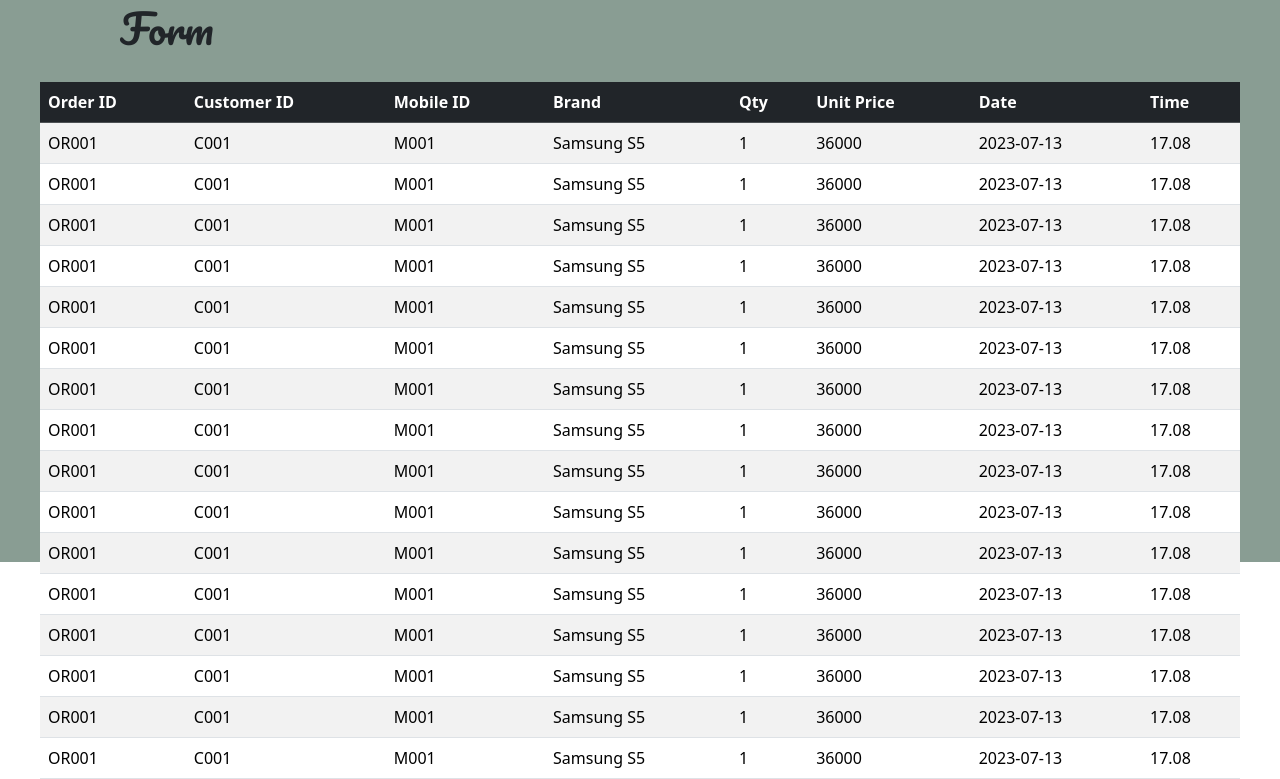
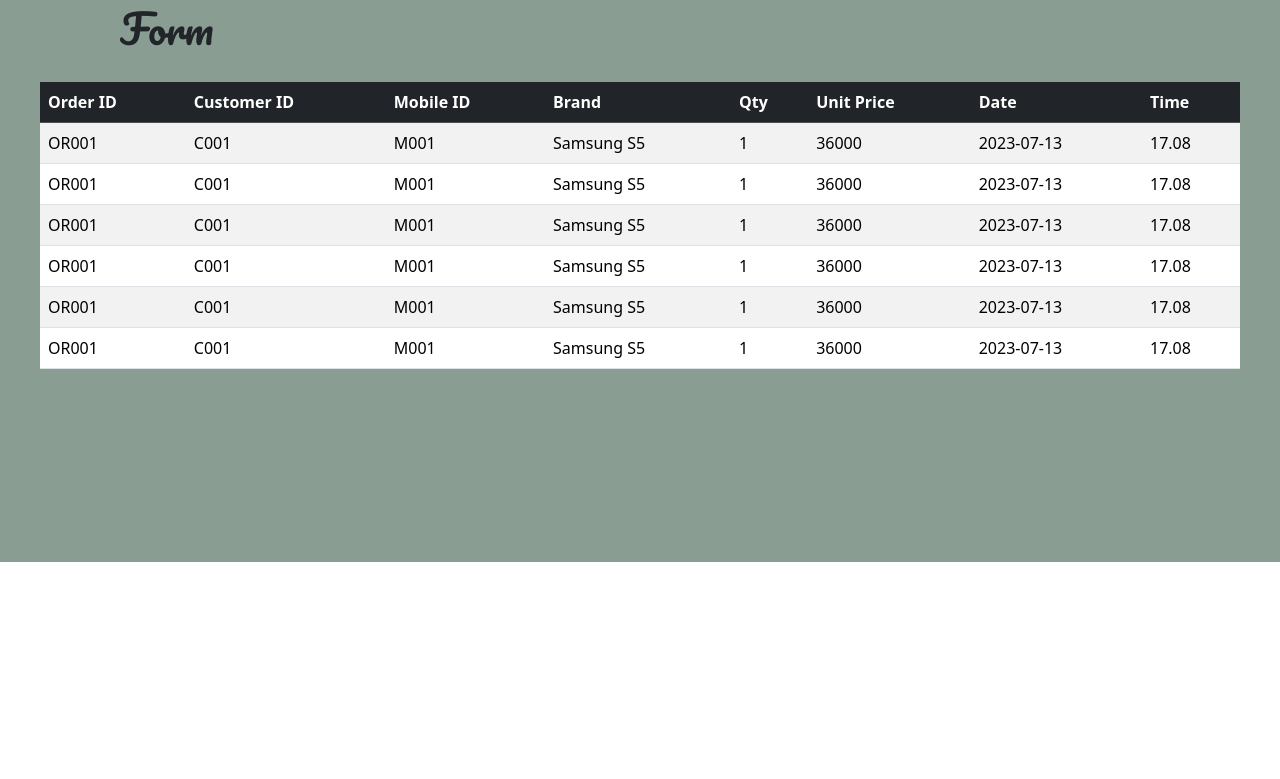
Before and after one commit to VihangaIndeewara/Mobile-Phone-Store, a React (Create React App) app in the folder frontend/: page / in a window 1280 px wide. Shown: the part 238-1017 px from the top of the page. After the commit the page ends 800 px from the top, so only its background shows below. Built offline with nearby package versions, Linux system fonts and the light colour scheme.

Commit message:
Updated Content

```diff
--- a/frontend/src/components/pages/orderDetails/OrderDetails.css
+++ b/frontend/src/components/pages/orderDetails/OrderDetails.css
@@ -1,6 +1,6 @@
-#OrderDetailsMainDiv{
+.OrderDetailsMainDiv{
     width: 100%;
-    height: 100vh;
+   height: 100vh;
     background-color: #899D93;
 }
 
--- a/frontend/src/components/pages/orderDetails/OrderDetails.jsx
+++ b/frontend/src/components/pages/orderDetails/OrderDetails.jsx
@@ -3,7 +3,7 @@
 
 export const OrderDetails=()=>{
     return(
-        <div id="OrderDetailsMainDiv">
+        <div className="OrderDetailsMainDiv">
             <Header>
                 <div id="navList">
                     <div class="collapse navbar-collapse " id="navbarNavAltMarkup">
@@ -102,107 +102,6 @@
                             <td>17.08</td>
                         </tr>
 
-                        <tr>
-                            <td scope="row">OR001</td>
-                            <td>C001</td>
-                            <td>M001</td>
-                            <td>Samsung S5</td>
-                            <td>1</td>
-                            <td>36000</td>
-                            <td>2023-07-13</td>
-                            <td>17.08</td>
-                        </tr>
-                        <tr>
-                            <td scope="row">OR001</td>
-                            <td>C001</td>
-                            <td>M001</td>
-                            <td>Samsung S5</td>
-                            <td>1</td>
-                            <td>36000</td>
-                            <td>2023-07-13</td>
-                            <td>17.08</td>
-                        </tr>
-                        <tr>
-                            <td scope="row">OR001</td>
-                            <td>C001</td>
-                            <td>M001</td>
-                            <td>Samsung S5</td>
-                            <td>1</td>
-                            <td>36000</td>
-                            <td>2023-07-13</td>
-                            <td>17.08</td>
-                        </tr>
-                        <tr>
-                            <td scope="row">OR001</td>
-                            <td>C001</td>
-                            <td>M001</td>
-                            <td>Samsung S5</td>
-                            <td>1</td>
-                            <td>36000</td>
-                            <td>2023-07-13</td>
-                            <td>17.08</td>
-                        </tr>
-                        <tr>
-                            <td scope="row">OR001</td>
-                            <td>C001</td>
-                            <td>M001</td>
-                            <td>Samsung S5</td>
-                            <td>1</td>
-                            <td>36000</td>
-                            <td>2023-07-13</td>
-                            <td>17.08</td>
-                        </tr>
-                        <tr>
-                            <td scope="row">OR001</td>
-                            <td>C001</td>
-                            <td>M001</td>
-                            <td>Samsung S5</td>
-                            <td>1</td>
-                            <td>36000</td>
-                            <td>2023-07-13</td>
-                            <td>17.08</td>
-                        </tr>
-                        <tr>
-                            <td scope="row">OR001</td>
-                            <td>C001</td>
-                            <td>M001</td>
-                            <td>Samsung S5</td>
-                            <td>1</td>
-                            <td>36000</td>
-                            <td>2023-07-13</td>
-                            <td>17.08</td>
-                        </tr>
-                        <tr>
-                            <td scope="row">OR001</td>
-                            <td>C001</td>
-                            <td>M001</td>
-                            <td>Samsung S5</td>
-                            <td>1</td>
-                            <td>36000</td>
-                            <td>2023-07-13</td>
-                            <td>17.08</td>
-                        </tr>
-                        <tr>
-                            <td scope="row">OR001</td>
-                            <td>C001</td>
-                            <td>M001</td>
-                            <td>Samsung S5</td>
-                            <td>1</td>
-                            <td>36000</td>
-                            <td>2023-07-13</td>
-                            <td>17.08</td>
-                        </tr>
-                        <tr>
-                            <td scope="row">OR001</td>
-                            <td>C001</td>
-                            <td>M001</td>
-                            <td>Samsung S5</td>
-                            <td>1</td>
-                            <td>36000</td>
-                            <td>2023-07-13</td>
-                            <td>17.08</td>
-                        </tr>
-
 
                     </tbody>
                 </table>
```
